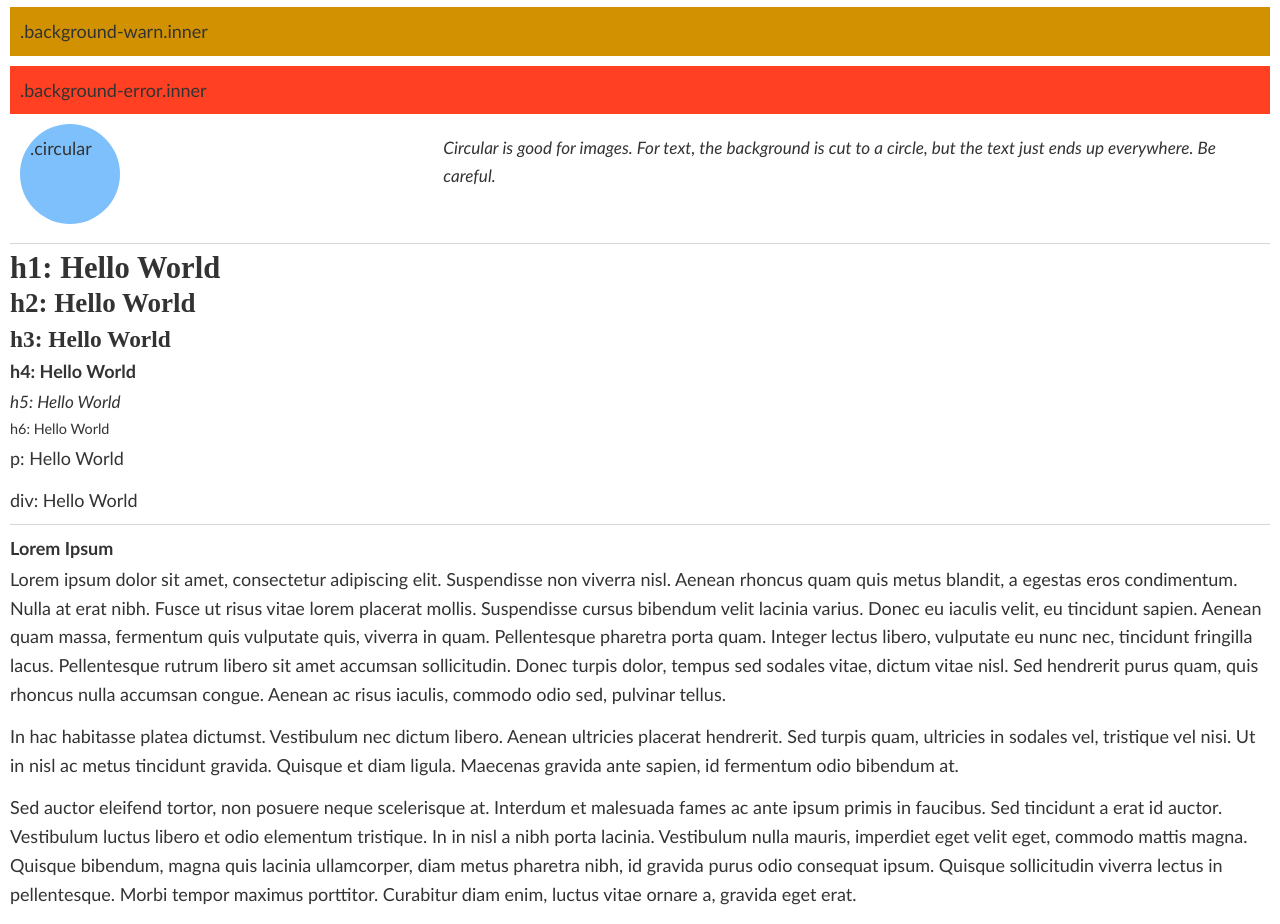
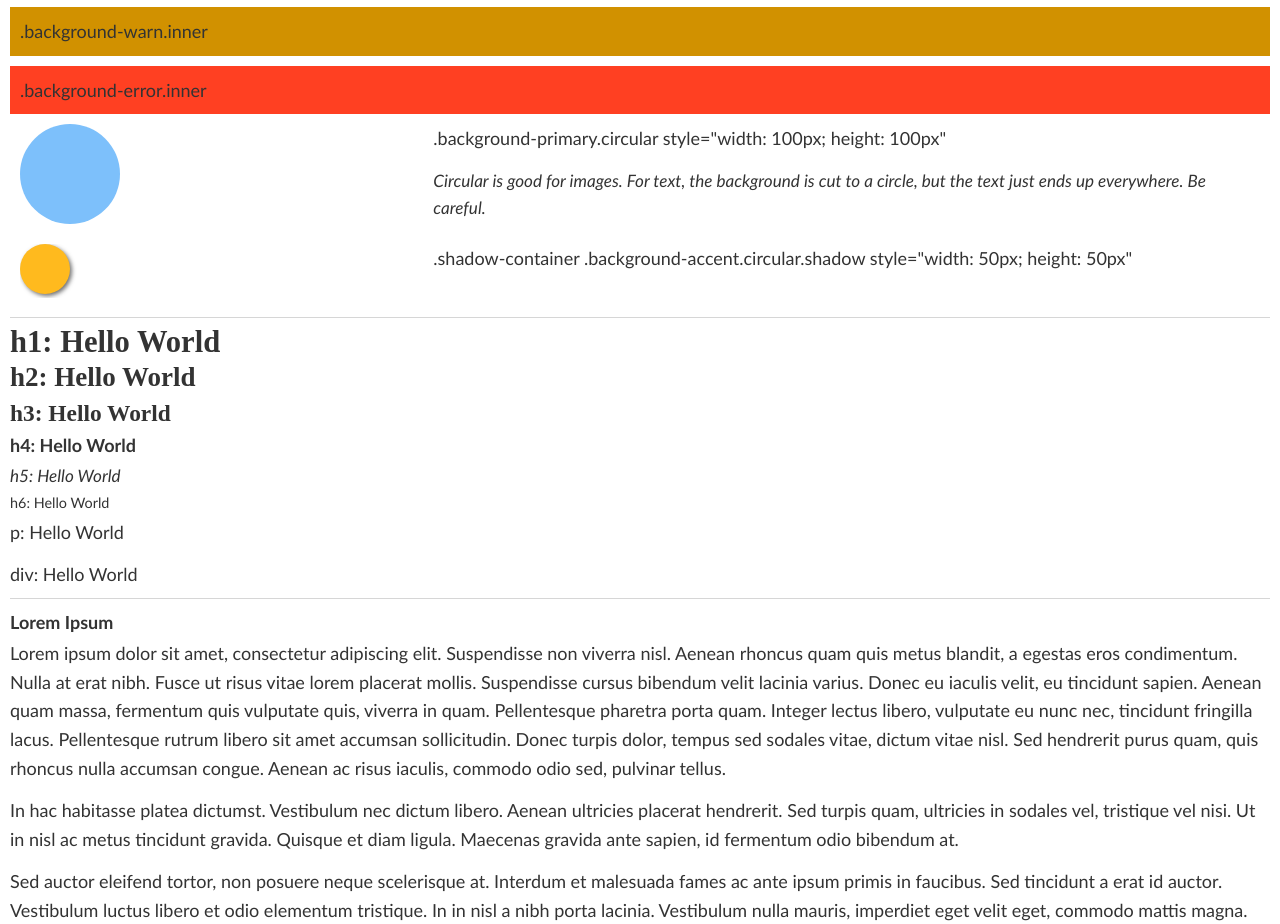
Before and after one commit to baccigalupi/shipd_style, a plain HTML site: page demo/mobile-styles.html in a window 1280 px wide. Shown: the part 1161-2085 px from the top of the page. Drawn offline with Linux system fonts and the light colour scheme; a web font is replaced by a local one.

Commit message:
circles with shadows too

```diff
--- a/demo/mobile-styles.html
+++ b/demo/mobile-styles.html
@@ -95,17 +95,27 @@
       <div class='row'>
         <div class='inner'>
           <div class='unit size-1-3'>
-            <div class='background-primary circular' style="width: 100px; height: 100px">
-              <div class='inner'>
-                .circular
-              </div>
+            <div class='background-primary circular' style="width: 100px; height: 100px"></div>
+          </div>
+          <div class='last-unit'>
+            <p>.background-primary.circular style="width: 100px; height: 100px"</p>
+            <h5>
+              Circular is good for images. For text, the background is cut to a circle, but the text just ends up everywhere. Be careful.
+            </h5>
+          </div>
+        </div>
+      </div>
+
+      <div class='row'>
+        <div class='inner'>
+          <div class='unit size-1-3'>
+            <div class='shadow-container'>
+              <div class='background-accent circular shadow' style="width: 50px; height: 50px"></div>
             </div>
           </div>
-          <div class='last-unit'>
-            <h5 class='inner'>
-              Circular is good for images. For text, the background is cut to a circle, but the text just ends up everywhere. Be careful.
-            </p>
-          </div>
+          <p class='unit size-2-3'>
+            .shadow-container .background-accent.circular.shadow style="width: 50px; height: 50px"
+          </p>
         </div>
       </div>
 
```
